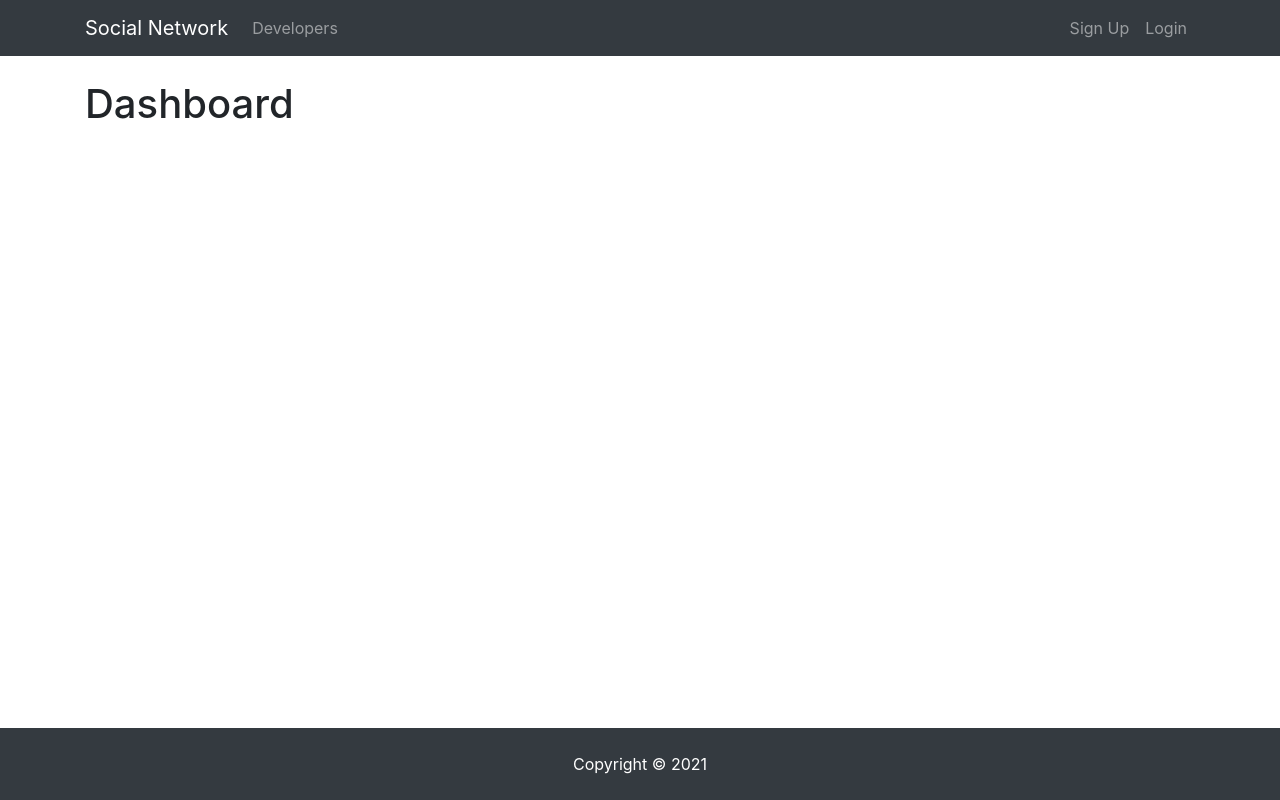
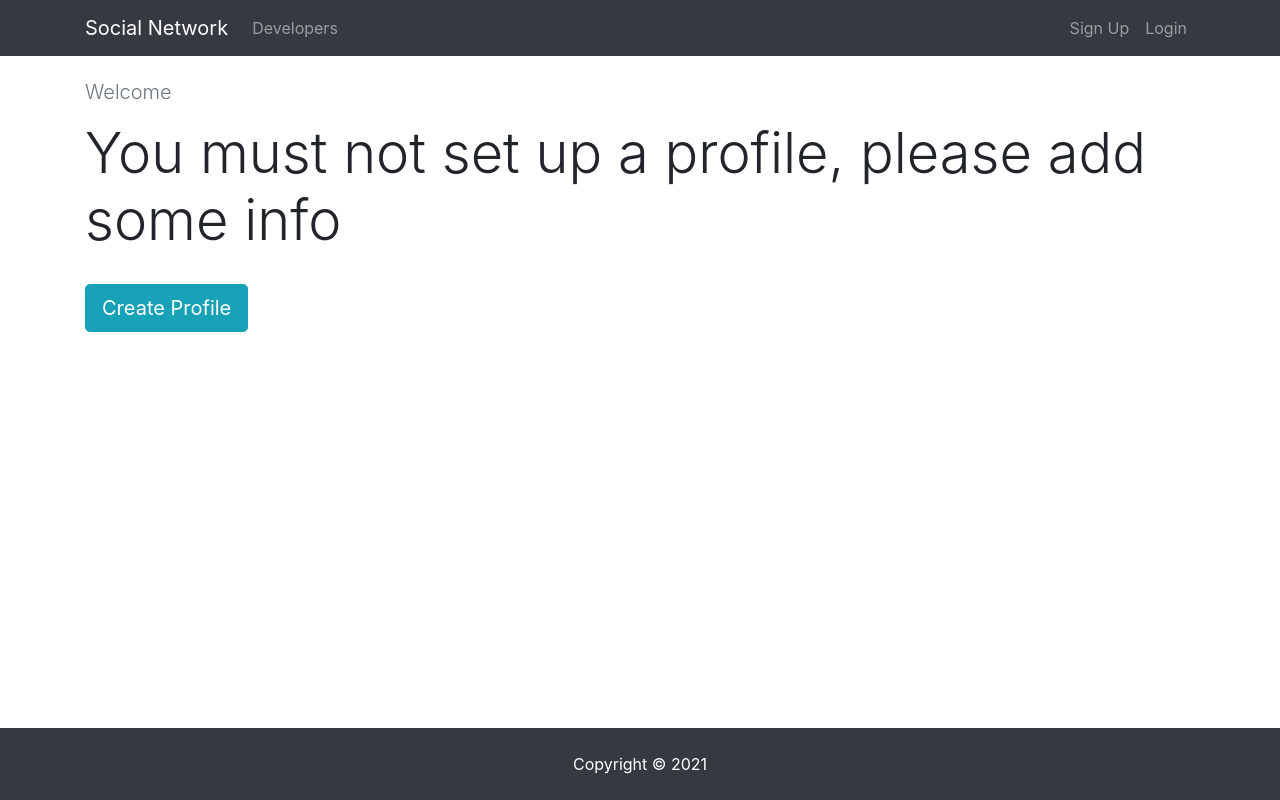
Before and after one commit to EdenGoforIt/React-MERNStack---Developers-Connect, a React (Create React App) app in the folder client/: page /dashboard in a window 1280 px wide. Built offline with nearby package versions, Linux system fonts and the light colour scheme; no server answers.

Commit message:
Feat: Dashboard page showing link to create profile when not set

```diff
--- a/client/src/components/dashboard/Dashboard.js
+++ b/client/src/components/dashboard/Dashboard.js
@@ -3,6 +3,7 @@
 import { connect } from "react-redux";
 import { getCurrentProfile } from "../../actions/profileActions";
 import Spinner from "../common/Spinner/Spinner";
+import { Link } from "react-router-dom";
 
 class Dashboard extends Component {
   componentDidMount() {
@@ -17,7 +18,19 @@
     if (!profile || loading) {
       dashboardContents = <Spinner />;
     } else {
-      dashboardContents = <h1>Dashboard</h1>;
+      if (Object.keys(profile).length > 0) {
+        dashboardContents = <h4>Display Profile</h4>;
+      } else {
+        dashboardContents = (
+          <div>
+            <p className="lead text-muted">Welcome {user.name}</p>
+            <p>You must not set up a profile, please add some info</p>
+            <Link to="/create-profile" className="btn btn-lg btn-info">
+              Create Profile
+            </Link>
+          </div>
+        );
+      }
     }
 
     return (
```
